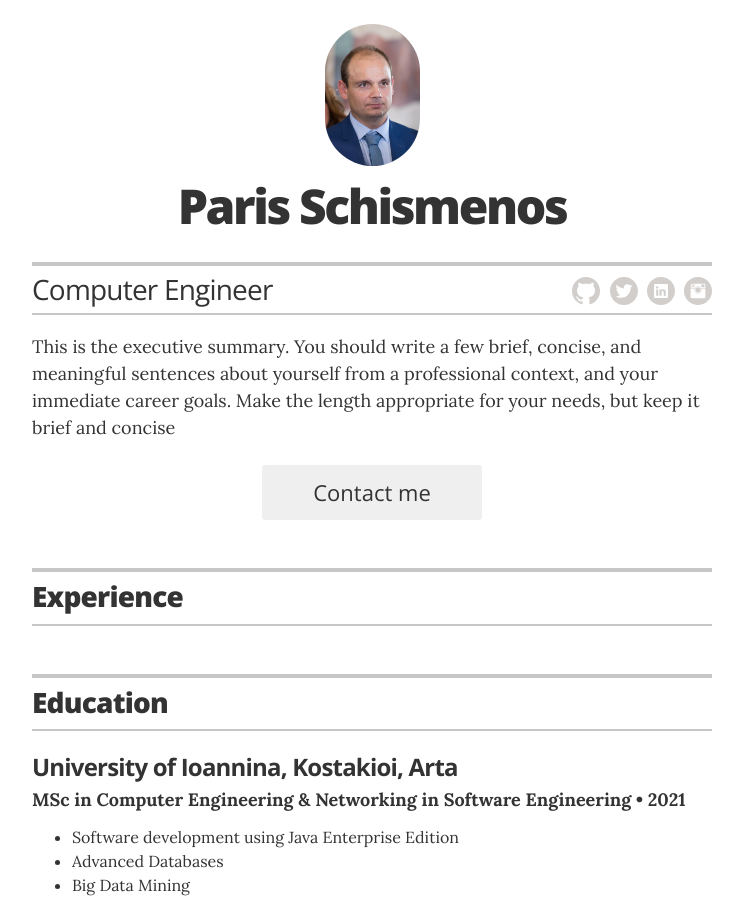
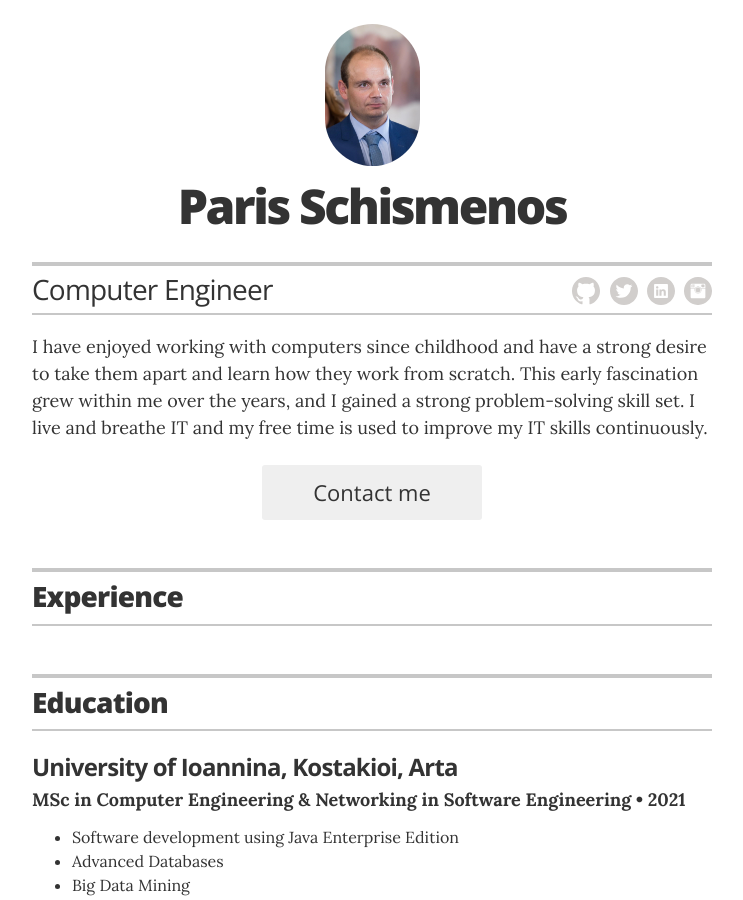
Before and after one commit to sirparis/sirparis.github.io, a Jekyll site: the page built from index.html, in a window 1280 px wide and 900 px high. Shown: the whole window, without its empty margins (268-1011 px from the left). Built offline with Jekyll 4.4.1, drawn with Linux system fonts in a browser that asks for light colours.

```diff
--- a/_config.yml
+++ b/_config.yml
@@ -23,7 +23,7 @@
 resume_header_contact_info:     "Odigitrias 49, Arta, Greece • 6983076238 • schismenos.p@gmail.com"
 display_header_contact_info:    "false"
 
-resume_header_intro: "<p>This is the executive summary. You should write a few brief, concise, and meaningful sentences about yourself from a professional context, and your immediate career goals. Make the length appropriate for your needs, but keep it brief and concise</p>"
+resume_header_intro: "<p>I have enjoyed working with computers since childhood and have a strong desire to take them apart and learn how they work from scratch. This early fascination grew within me over the years, and I gained a strong problem-solving skill set. I live and breathe IT and my free time is used to improve my IT skills continuously.</p>"
 
 # use "yes" to display the email contact button,
 # "no" to display an "I'm not looking for work" message,
```
